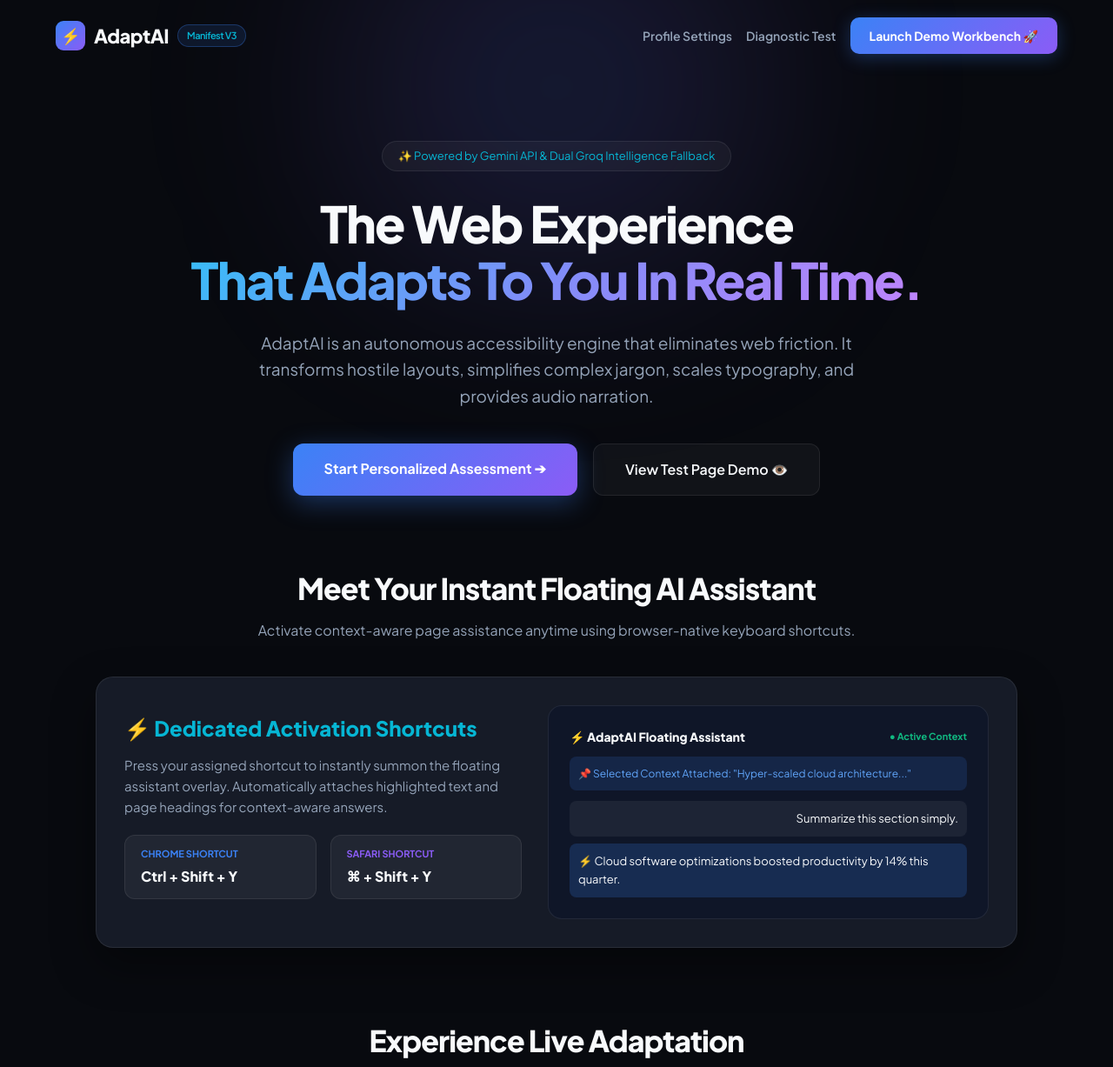
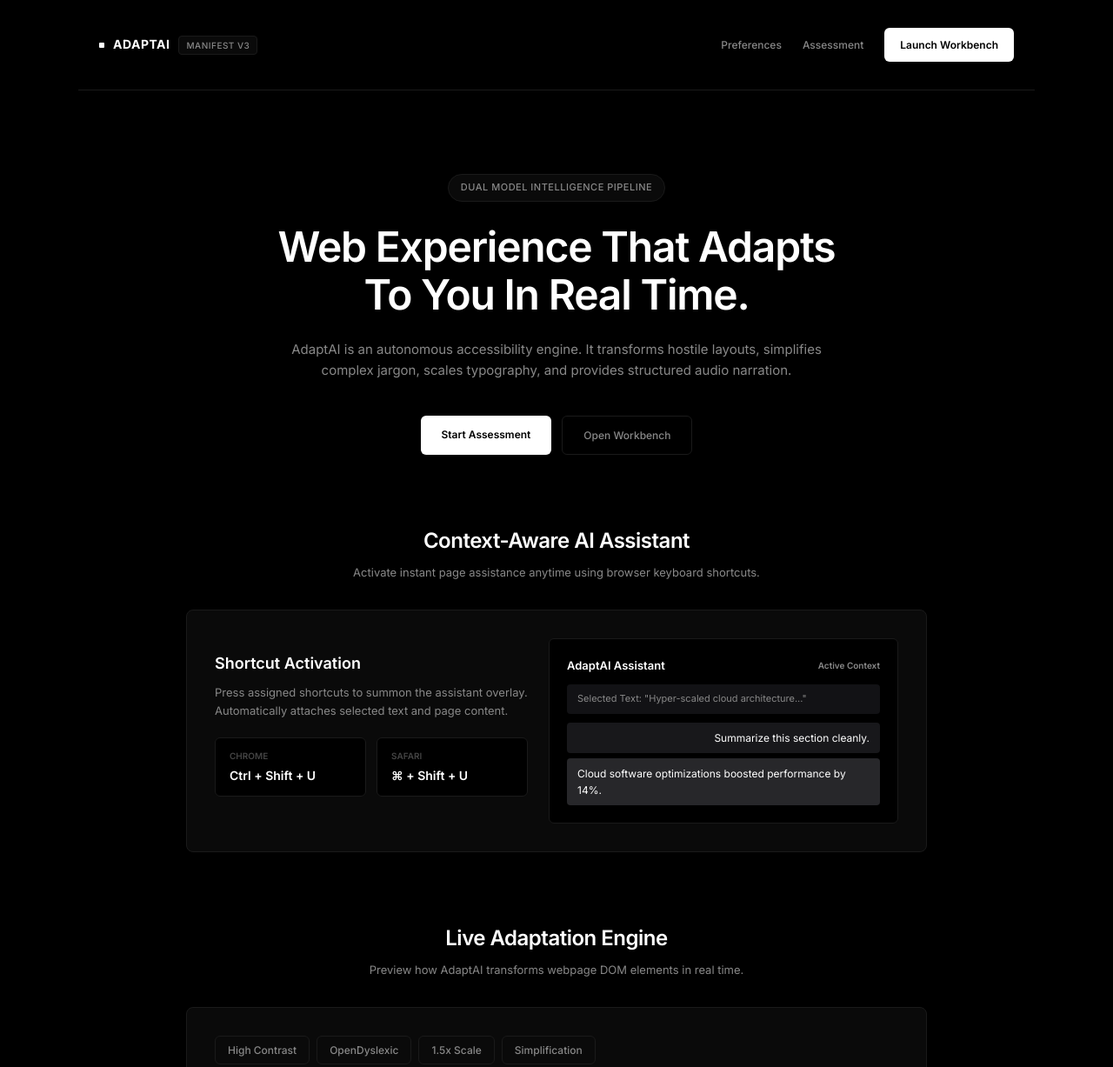
Before and after one commit to ArrinPaul/AdaptAI, a browser extension: page index.html in a window 1280 px wide. Shown: the top 1227 px of the page at 87% size. Drawn offline with Linux system fonts and the light colour scheme.

Commit message:
style(redesign): unify pure black luxury monochrome design system across landing page and workbench

```diff
--- a/index.html
+++ b/index.html
@@ -3,287 +3,242 @@
 <head>
   <meta charset="UTF-8" />
   <meta name="viewport" content="width=device-width, initial-scale=1.0" />
-  <title>AdaptAI — Autonomous AI Web Accessibility Engine</title>
+  <title>AdaptAI — Autonomous Web Accessibility Engine</title>
   <link rel="preconnect" href="https://fonts.googleapis.com">
   <link rel="preconnect" href="https://fonts.gstatic.com" crossorigin>
-  <link href="https://fonts.googleapis.com/css2?family=Plus+Jakarta+Sans:wght@400;500;600;700;800&display=swap" rel="stylesheet">
+  <link href="https://fonts.googleapis.com/css2?family=Inter:wght@300;400;500;600;700&display=swap" rel="stylesheet">
   <style>
     :root {
-      --bg-dark: #080a0f;
-      --bg-surface: #10141e;
-      --bg-card: #161b27;
-      --accent-blue: #3b82f6;
-      --accent-purple: #8b5cf6;
-      --accent-cyan: #06b6d4;
-      --accent-green: #10b981;
-      --text-bright: #f8fafc;
-      --text-subtle: #94a3b8;
-      --border-line: rgba(255, 255, 255, 0.08);
-      --glass-bg: rgba(22, 27, 39, 0.7);
+      --bg: #000000;
+      --card-bg: #0a0a0a;
+      --card-border: #1a1a1a;
+      --text-bright: #ffffff;
+      --text-muted: #888888;
+      --text-dim: #444444;
     }
 
     * {
       box-sizing: border-box;
       margin: 0;
       padding: 0;
-      font-family: 'Plus Jakarta Sans', system-ui, sans-serif;
+      font-family: 'Inter', -apple-system, BlinkMacSystemFont, 'Segoe UI', Roboto, sans-serif;
     }
 
     body {
-      background-color: var(--bg-dark);
+      background-color: var(--bg);
       color: var(--text-bright);
       line-height: 1.6;
       overflow-x: hidden;
     }
 
-    /* Radial glows */
-    .glow-top {
-      position: absolute;
-      top: -150px;
-      left: 50%;
-      transform: translateX(-50%);
-      width: 800px;
-      height: 500px;
-      background: radial-gradient(circle, rgba(59, 130, 246, 0.18) 0%, rgba(139, 92, 246, 0.12) 40%, transparent 70%);
-      filter: blur(100px);
-      pointer-events: none;
-      z-index: 0;
-    }
-
     nav {
-      max-width: 1200px;
+      max-width: 1100px;
       margin: 0 auto;
-      padding: 20px 24px;
+      padding: 32px 24px;
       display: flex;
       justify-content: space-between;
       align-items: center;
-      position: relative;
-      z-index: 20;
+      border-bottom: 1px solid var(--card-border);
     }
 
     .brand-logo {
       display: flex;
       align-items: center;
       gap: 10px;
-      font-weight: 800;
-      font-size: 22px;
-      letter-spacing: -0.5px;
+      font-weight: 700;
+      font-size: 14px;
+      letter-spacing: 0.5px;
+      text-transform: uppercase;
     }
 
-    .brand-logo .logo-icon {
-      width: 34px;
-      height: 34px;
-      background: linear-gradient(135deg, var(--accent-blue), var(--accent-purple));
-      border-radius: 9px;
-      display: flex;
-      align-items: center;
-      justify-content: center;
-      font-size: 18px;
+    .brand-mark {
+      width: 6px;
+      height: 6px;
+      background: var(--text-bright);
+      border-radius: 1px;
     }
 
     .brand-badge {
-      background: rgba(59, 130, 246, 0.12);
-      border: 1px solid rgba(59, 130, 246, 0.3);
-      color: var(--accent-cyan);
-      font-size: 11px;
-      padding: 3px 10px;
-      border-radius: 20px;
-      font-weight: 600;
+      background: var(--card-bg);
+      border: 1px solid var(--card-border);
+      color: var(--text-muted);
+      font-size: 10px;
+      padding: 2px 8px;
+      border-radius: 4px;
+      font-weight: 500;
     }
 
     .nav-actions {
       display: flex;
       align-items: center;
-      gap: 16px;
+      gap: 24px;
     }
 
     .nav-link {
-      color: var(--text-subtle);
+      color: var(--text-muted);
       text-decoration: none;
-      font-size: 14px;
-      font-weight: 600;
+      font-size: 12px;
+      font-weight: 500;
       transition: color 0.2s;
     }
 
     .nav-link:hover { color: var(--text-bright); }
 
     .btn-nav-cta {
-      background: linear-gradient(135deg, var(--accent-blue), var(--accent-purple));
-      color: white;
+      background: var(--text-bright);
+      color: var(--bg);
       text-decoration: none;
-      padding: 10px 22px;
-      border-radius: 10px;
-      font-size: 14px;
-      font-weight: 700;
-      transition: all 0.2s ease;
-      box-shadow: 0 4px 20px rgba(59, 130, 246, 0.3);
+      padding: 10px 18px;
+      border-radius: 6px;
+      font-size: 12px;
+      font-weight: 600;
+      transition: opacity 0.2s;
     }
 
-    .btn-nav-cta:hover {
-      transform: translateY(-2px);
-      box-shadow: 0 6px 24px rgba(59, 130, 246, 0.5);
-    }
+    .btn-nav-cta:hover { opacity: 0.85; }
 
     /* Hero Section */
     .hero {
-      max-width: 1050px;
-      margin: 80px auto 60px;
+      max-width: 800px;
+      margin: 96px auto 72px;
       text-align: center;
-      padding: 0 20px;
-      position: relative;
-      z-index: 10;
+      padding: 0 24px;
     }
 
     .pill-announcement {
       display: inline-flex;
       align-items: center;
       gap: 8px;
-      background: rgba(255, 255, 255, 0.04);
-      border: 1px solid var(--border-line);
-      padding: 6px 18px;
-      border-radius: 30px;
-      font-size: 13px;
-      color: var(--accent-cyan);
-      margin-bottom: 28px;
+      background: var(--card-bg);
+      border: 1px solid var(--card-border);
+      color: var(--text-muted);
+      font-size: 11px;
+      padding: 6px 14px;
+      border-radius: 9999px;
+      font-weight: 500;
+      margin-bottom: 24px;
+      text-transform: uppercase;
+      letter-spacing: 0.5px;
     }
 
     .hero h1 {
-      font-size: 58px;
-      font-weight: 800;
-      line-height: 1.12;
-      letter-spacing: -1.8px;
+      font-size: 48px;
+      font-weight: 600;
+      letter-spacing: -1.2px;
+      line-height: 1.15;
       margin-bottom: 24px;
     }
 
-    .hero h1 span.gradient-text {
-      background: linear-gradient(135deg, #38bdf8, #818cf8, #c084fc);
-      -webkit-background-clip: text;
-      -webkit-text-fill-color: transparent;
-    }
-
-    .hero p.lead {
-      font-size: 19px;
-      color: var(--text-subtle);
-      max-width: 720px;
+    .lead {
+      font-size: 15px;
+      color: var(--text-muted);
+      max-width: 640px;
       margin: 0 auto 40px;
       line-height: 1.6;
     }
 
     .hero-ctas {
       display: flex;
+      gap: 12px;
       justify-content: center;
-      gap: 18px;
-      flex-wrap: wrap;
     }
 
     .btn-hero-primary {
-      background: linear-gradient(135deg, var(--accent-blue), var(--accent-purple));
-      color: white;
+      background: var(--text-bright);
+      color: var(--bg);
       text-decoration: none;
-      padding: 16px 36px;
-      border-radius: 12px;
-      font-weight: 700;
-      font-size: 16px;
-      transition: all 0.25s ease;
-      box-shadow: 0 8px 30px rgba(59, 130, 246, 0.35);
+      padding: 12px 24px;
+      border-radius: 6px;
+      font-size: 12px;
+      font-weight: 600;
+      transition: opacity 0.2s;
     }
 
-    .btn-hero-primary:hover {
-      transform: translateY(-3px);
-      box-shadow: 0 12px 40px rgba(59, 130, 246, 0.55);
+    .btn-hero-primary:hover { opacity: 0.85; }
+
+    .btn-hero-secondary {
+      background: transparent;
+      border: 1px solid var(--card-border);
+      color: var(--text-muted);
+      text-decoration: none;
+      padding: 12px 24px;
+      border-radius: 6px;
+      font-size: 12px;
+      font-weight: 500;
+      transition: color 0.2s, border-color 0.2s;
     }
 
-    .btn-hero-secondary {
-      background: rgba(255, 255, 255, 0.04);
-      border: 1px solid var(--border-line);
-      color: var(--text-bright);
-      text-decoration: none;
-      padding: 16px 36px;
-      border-radius: 12px;
-      font-weight: 600;
-      font-size: 16px;
-      transition: all 0.25s ease;
-    }
+    .btn-hero-secondary:hover { color: var(--text-bright); border-color: var(--text-muted); }
 
-    .btn-hero-secondary:hover {
-      background: rgba(255, 255, 255, 0.08);
-      transform: translateY(-3px);
-    }
-
-    /* Live Sandbox Section */
     .sandbox-section {
-      max-width: 1100px;
+      max-width: 900px;
       margin: 80px auto;
-      padding: 0 20px;
+      padding: 0 24px;
     }
 
     .section-header {
       text-align: center;
-      margin-bottom: 40px;
+      margin-bottom: 32px;
     }
 
     .section-header h2 {
-      font-size: 34px;
-      font-weight: 800;
-      letter-spacing: -1px;
+      font-size: 24px;
+      font-weight: 600;
+      letter-spacing: -0.5px;
     }
 
     .section-header p {
-      color: var(--text-subtle);
-      font-size: 16px;
-      margin-top: 8px;
+      color: var(--text-muted);
+      font-size: 13px;
+      margin-top: 6px;
     }
 
     .sandbox-card {
-      background: var(--bg-card);
-      border: 1px solid var(--border-line);
-      border-radius: 20px;
+      background: var(--card-bg);
+      border: 1px solid var(--card-border);
+      border-radius: 8px;
       padding: 32px;
-      box-shadow: 0 20px 50px rgba(0, 0, 0, 0.4);
     }
 
     .sandbox-controls {
       display: flex;
-      gap: 12px;
+      gap: 8px;
       flex-wrap: wrap;
       margin-bottom: 24px;
       padding-bottom: 20px;
-      border-bottom: 1px solid var(--border-line);
+      border-bottom: 1px solid var(--card-border);
     }
 
     .toggle-chip {
-      background: rgba(255, 255, 255, 0.05);
-      border: 1px solid var(--border-line);
-      color: var(--text-subtle);
-      padding: 10px 18px;
-      border-radius: 10px;
-      font-size: 14px;
-      font-weight: 600;
+      background: transparent;
+      border: 1px solid var(--card-border);
+      color: var(--text-muted);
+      padding: 8px 14px;
+      border-radius: 6px;
+      font-size: 12px;
+      font-weight: 500;
       cursor: pointer;
-      transition: all 0.2s ease;
-      display: flex;
-      align-items: center;
-      gap: 8px;
+      transition: all 0.2s;
     }
 
     .toggle-chip:hover {
-      border-color: rgba(59, 130, 246, 0.5);
+      border-color: var(--text-muted);
       color: var(--text-bright);
     }
 
     .toggle-chip.active {
-      background: rgba(59, 130, 246, 0.15);
-      border-color: var(--accent-blue);
-      color: var(--text-bright);
+      background: var(--text-bright);
+      border-color: var(--text-bright);
+      color: var(--bg);
     }
 
     .sandbox-preview {
-      background: #090b10;
-      border: 1px solid var(--border-line);
-      border-radius: 14px;
-      padding: 30px;
-      transition: all 0.3s ease;
-      min-height: 220px;
+      background: #000000;
+      border: 1px solid var(--card-border);
+      border-radius: 6px;
+      padding: 24px;
+      transition: all 0.2s;
+      min-height: 180px;
     }
 
     .sandbox-preview.high-contrast {
@@ -295,131 +250,117 @@
       font-family: 'OpenDyslexic', 'Courier New', monospace !important;
     }
 
-    .sandbox-preview h4 {
-      font-size: 20px;
-      margin-bottom: 12px;
-    }
-
-    .sandbox-preview p {
-      font-size: 15px;
-      line-height: 1.7;
-    }
-
-    /* Stats Grid */
     .stats-row {
-      max-width: 1100px;
-      margin: 60px auto;
-      padding: 0 20px;
+      max-width: 900px;
+      margin: 64px auto;
+      padding: 0 24px;
       display: grid;
-      grid-template-columns: repeat(auto-fit, minmax(240px, 1fr));
-      gap: 20px;
+      grid-template-columns: repeat(3, 1fr);
+      gap: 16px;
     }
 
     .stat-card {
-      background: var(--bg-surface);
-      border: 1px solid var(--border-line);
-      border-radius: 16px;
+      background: var(--card-bg);
+      border: 1px solid var(--card-border);
+      border-radius: 8px;
       padding: 24px;
       text-align: center;
     }
 
     .stat-num {
-      font-size: 38px;
-      font-weight: 800;
-      background: linear-gradient(135deg, var(--accent-cyan), var(--accent-blue));
-      -webkit-background-clip: text;
-      -webkit-text-fill-color: transparent;
+      font-size: 24px;
+      font-weight: 600;
+      color: var(--text-bright);
+      margin-bottom: 4px;
     }
 
     .stat-label {
-      font-size: 14px;
-      color: var(--text-subtle);
-      margin-top: 4px;
+      font-size: 11px;
+      color: var(--text-muted);
     }
 
     footer {
-      border-top: 1px solid var(--border-line);
+      border-top: 1px solid var(--card-border);
       text-align: center;
-      padding: 40px 20px;
-      color: var(--text-subtle);
-      font-size: 14px;
-      margin-top: 100px;
+      padding: 32px 24px;
+      color: var(--text-dim);
+      font-size: 12px;
+      margin-top: 80px;
     }
   </style>
 </head>
 <body>
-  <div class="glow-top"></div>
 
   <nav>
     <div class="brand-logo">
-      <div class="logo-icon">⚡</div>
-      AdaptAI
+      <span class="brand-mark"></span>
+      <span>ADAPTAI</span>
       <span class="brand-badge">Manifest V3</span>
     </div>
     <div class="nav-actions">
-      <a href="/extension/profile/profile.html" class="nav-link">Profile Settings</a>
-      <a href="/extension/onboarding/onboarding.html" class="nav-link">Diagnostic Test</a>
-      <a href="/demo/index.html" class="btn-nav-cta">Launch Demo Workbench 🚀</a>
+      <a href="http://localhost:8080/extension/profile/profile.html" class="nav-link">Preferences</a>
+      <a href="http://localhost:8080/extension/onboarding/onboarding.html" class="nav-link">Assessment</a>
+      <a href="http://localhost:8080/demo/index.html" class="btn-nav-cta">Launch Workbench</a>
     </div>
   </nav>
 
   <section class="hero">
     <div class="pill-announcement">
-      ✨ Powered by Gemini API & Dual Groq Intelligence Fallback
+      Dual Model Intelligence Pipeline
     </div>
     <h1>
-      The Web Experience<br />
-      <span class="gradient-text">That Adapts To You In Real Time.</span>
+      Web Experience That Adapts<br />
+      To You In Real Time.
     </h1>
     <p class="lead">
-      AdaptAI is an autonomous accessibility engine that eliminates web friction. It transforms hostile layouts, simplifies complex jargon, scales typography, and provides audio narration.
+      AdaptAI is an autonomous accessibility engine. It transforms hostile layouts, simplifies complex jargon, scales typography, and provides structured audio narration.
     </p>
 
     <div class="hero-ctas">
-      <a href="extension/onboarding/onboarding.html" class="btn-hero-primary">Start Personalized Assessment ➔</a>
-      <a href="demo/index.html" class="btn-hero-secondary">View Test Page Demo 👁️</a>
+      <a href="http://localhost:8080/extension/onboarding/onboarding.html" class="btn-hero-primary">Start Assessment</a>
+      <a href="http://localhost:8080/demo/index.html" class="btn-hero-secondary">Open Workbench</a>
     </div>
   </section>
 
   <!-- Meet Your AI Assistant Section -->
   <section class="sandbox-section">
     <div class="section-header">
-      <h2>Meet Your Instant Floating AI Assistant</h2>
-      <p>Activate context-aware page assistance anytime using browser-native keyboard shortcuts.</p>
+      <h2>Context-Aware AI Assistant</h2>
+      <p>Activate instant page assistance anytime using browser keyboard shortcuts.</p>
     </div>
 
-    <div class="sandbox-card" style="display: flex; gap: 30px; flex-wrap: wrap; align-items: center;">
-      <div style="flex: 1; min-width: 280px;">
-        <h3 style="font-size: 24px; font-weight: 800; margin-bottom: 12px; color: var(--accent-cyan);">⚡ Dedicated Activation Shortcuts</h3>
-        <p style="color: var(--text-subtle); font-size: 15px; margin-bottom: 20px;">
-          Press your assigned shortcut to instantly summon the floating assistant overlay. Automatically attaches highlighted text and page headings for context-aware answers.
+    <div class="sandbox-card" style="display: flex; gap: 24px; flex-wrap: wrap; align-items: center;">
+      <div style="flex: 1; min-width: 260px;">
+        <h3 style="font-size: 18px; font-weight: 600; margin-bottom: 8px;">Shortcut Activation</h3>
+        <p style="color: var(--text-muted); font-size: 13px; margin-bottom: 20px;">
+          Press assigned shortcuts to summon the assistant overlay. Automatically attaches selected text and page content.
         </p>
 
-        <div style="display: flex; gap: 16px; margin-bottom: 16px;">
-          <div style="background: rgba(255, 255, 255, 0.05); border: 1px solid var(--border-line); padding: 12px 18px; border-radius: 12px; flex: 1;">
-            <div style="font-size: 11px; font-weight: 700; color: var(--accent-blue); text-transform: uppercase;">Chrome Shortcut</div>
-            <div style="font-size: 16px; font-weight: 800; margin-top: 4px;">Ctrl + Shift + Y</div>
+        <div style="display: flex; gap: 12px; margin-bottom: 16px;">
+          <div style="background: #000000; border: 1px solid var(--card-border); padding: 12px 16px; border-radius: 6px; flex: 1;">
+            <div style="font-size: 10px; font-weight: 600; color: var(--text-dim); text-transform: uppercase;">Chrome</div>
+            <div style="font-size: 14px; font-weight: 600; margin-top: 4px;">Ctrl + Shift + U</div>
           </div>
-          <div style="background: rgba(255, 255, 255, 0.05); border: 1px solid var(--border-line); padding: 12px 18px; border-radius: 12px; flex: 1;">
-            <div style="font-size: 11px; font-weight: 700; color: var(--accent-purple); text-transform: uppercase;">Safari Shortcut</div>
-            <div style="font-size: 16px; font-weight: 800; margin-top: 4px;">⌘ + Shift + Y</div>
+          <div style="background: #000000; border: 1px solid var(--card-border); padding: 12px 16px; border-radius: 6px; flex: 1;">
+            <div style="font-size: 10px; font-weight: 600; color: var(--text-dim); text-transform: uppercase;">Safari</div>
+            <div style="font-size: 14px; font-weight: 600; margin-top: 4px;">⌘ + Shift + U</div>
           </div>
         </div>
       </div>
 
-      <div style="flex: 1; min-width: 280px; background: rgba(15, 23, 42, 0.9); border: 1px solid var(--border-line); border-radius: 16px; padding: 24px;">
-        <div style="font-weight: 800; font-size: 14px; margin-bottom: 12px; display: flex; align-items: center; justify-content: space-between;">
-          <span>⚡ AdaptAI Floating Assistant</span>
-          <span style="font-size: 11px; color: var(--accent-green); font-weight: 700;">● Active Context</span>
+      <div style="flex: 1; min-width: 260px; background: #000000; border: 1px solid var(--card-border); border-radius: 6px; padding: 20px;">
+        <div style="font-weight: 600; font-size: 13px; margin-bottom: 12px; display: flex; align-items: center; justify-content: space-between;">
+          <span>AdaptAI Assistant</span>
+          <span style="font-size: 10px; color: var(--text-muted);">Active Context</span>
         </div>
-        <div style="background: rgba(59, 130, 246, 0.15); border-radius: 8px; padding: 10px; font-size: 12px; color: #60a5fa; margin-bottom: 12px;">
-          📌 Selected Context Attached: "Hyper-scaled cloud architecture..."
+        <div style="background: #121215; border-radius: 4px; padding: 8px 12px; font-size: 11px; color: var(--text-muted); margin-bottom: 10px;">
+          Selected Text: "Hyper-scaled cloud architecture..."
         </div>
-        <div style="background: rgba(255, 255, 255, 0.06); padding: 10px; border-radius: 8px; font-size: 13px; margin-bottom: 8px; text-align: right;">
-          Summarize this section simply.
+        <div style="background: #18181b; padding: 8px 12px; border-radius: 4px; font-size: 12px; margin-bottom: 6px; text-align: right;">
+          Summarize this section cleanly.
         </div>
-        <div style="background: rgba(59, 130, 246, 0.2); padding: 10px; border-radius: 8px; font-size: 13px;">
-          ⚡ Cloud software optimizations boosted productivity by 14% this quarter.
+        <div style="background: #27272a; padding: 8px 12px; border-radius: 4px; font-size: 12px;">
+          Cloud software optimizations boosted performance by 14%.
         </div>
       </div>
     </div>
@@ -428,50 +369,49 @@
   <!-- Live Sandbox Section -->
   <section class="sandbox-section">
     <div class="section-header">
-      <h2>Experience Live Adaptation</h2>
-      <p>Click the controls below to preview how AdaptAI dynamically transforms website DOM elements in real-time.</p>
+      <h2>Live Adaptation Engine</h2>
+      <p>Preview how AdaptAI transforms webpage DOM elements in real time.</p>
     </div>
 
     <div class="sandbox-card">
       <div class="sandbox-controls">
-        <button class="toggle-chip" onclick="toggleContrast(this)">👁️ High Contrast</button>
-        <button class="toggle-chip" onclick="toggleDyslexic(this)">📖 OpenDyslexic Font</button>
-        <button class="toggle-chip" onclick="toggleScale(this)">🔍 1.5x Typography Scale</button>
-        <button class="toggle-chip" onclick="toggleSimplify(this)">🧠 AI Simplification</button>
+        <button class="toggle-chip" onclick="toggleContrast(this)">High Contrast</button>
+        <button class="toggle-chip" onclick="toggleDyslexic(this)">OpenDyslexic</button>
+        <button class="toggle-chip" onclick="toggleScale(this)">1.5x Scale</button>
+        <button class="toggle-chip" onclick="toggleSimplify(this)">Simplification</button>
       </div>
 
       <div class="sandbox-preview" id="sandbox-box">
-        <h4 id="sandbox-title">Quarterly Financial & Technology Performance Synopsis</h4>
-        <p id="sandbox-desc">
+        <h4 id="sandbox-title" style="margin-bottom: 8px; font-weight: 600;">Quarterly Performance Synopsis</h4>
+        <p id="sandbox-desc" style="font-size: 13px; color: var(--text-muted);">
           In the second quarter of fiscal year 2026, our enterprise recorded exponential algorithmic productivity increases, driven primarily by hyper-scaled cloud architecture deployments and automated cross-domain data synchronization pipelines.
         </p>
       </div>
     </div>
   </section>
 
-  <!-- Key Metrics -->
   <section class="stats-row">
     <div class="stat-card">
       <div class="stat-num">&lt; 300ms</div>
-      <div class="stat-label">Client-Side DOM Transformation Speed</div>
+      <div class="stat-label">Transformation Latency</div>
     </div>
     <div class="stat-card">
       <div class="stat-num">100%</div>
-      <div class="stat-label">Privacy-First Serverless Execution</div>
+      <div class="stat-label">Local Memory Execution</div>
     </div>
     <div class="stat-card">
-      <div class="stat-num">Dual AI</div>
-      <div class="stat-label">Gemini + Groq Instant Fallback Pipeline</div>
+      <div class="stat-num">Dual Model</div>
+      <div class="stat-label">Gemini + Groq Pipeline</div>
     </div>
   </section>
 
   <footer>
-    AdaptAI Platform © 2026 — Serverless Accessibility Chrome Extension.
+    AdaptAI Platform © 2026 — Web Accessibility Engine
   </footer>
 
   <script>
     const originalText = "In the second quarter of fiscal year 2026, our enterprise recorded exponential algorithmic productivity increases, driven primarily by hyper-scaled cloud architecture deployments and automated cross-domain data synchronization pipelines.";
-    const simplifiedText = "✨ AI Simplified: Cloud systems boosted performance by 14% this quarter through automated software optimizations.";
+    const simplifiedText = "Simplified Summary: Cloud systems boosted performance by 14% this quarter through automated software optimizations.";
 
     function toggleContrast(btn) {
       btn.classList.toggle('active');
@@ -486,21 +426,13 @@
     function toggleScale(btn) {
       btn.classList.toggle('active');
       const box = document.getElementById('sandbox-box');
-      if (btn.classList.contains('active')) {
-        box.style.fontSize = '1.3em';
-      } else {
-        box.style.fontSize = '1em';
-      }
+      box.style.fontSize = btn.classList.contains('active') ? '1.5em' : '1em';
     }
 
     function toggleSimplify(btn) {
       btn.classList.toggle('active');
       const desc = document.getElementById('sandbox-desc');
-      if (btn.classList.contains('active')) {
-        desc.innerText = simplifiedText;
-      } else {
-        desc.innerText = originalText;
-      }
+      desc.innerText = btn.classList.contains('active') ? simplifiedText : originalText;
     }
   </script>
 </body>
```
Also changed, not shown: demo/index.html (+93 -114 lines).
